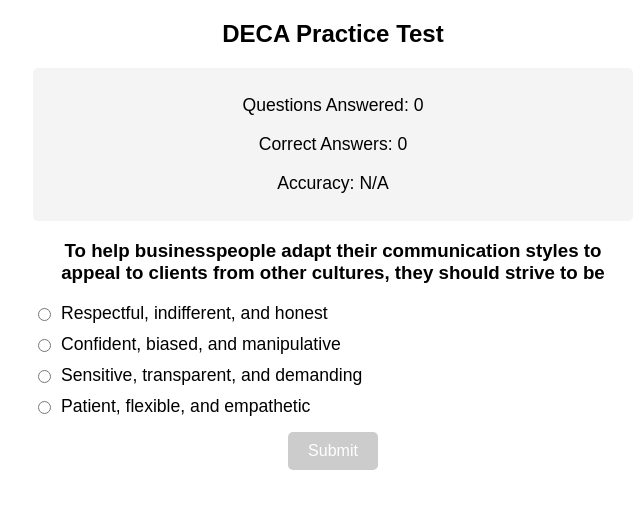
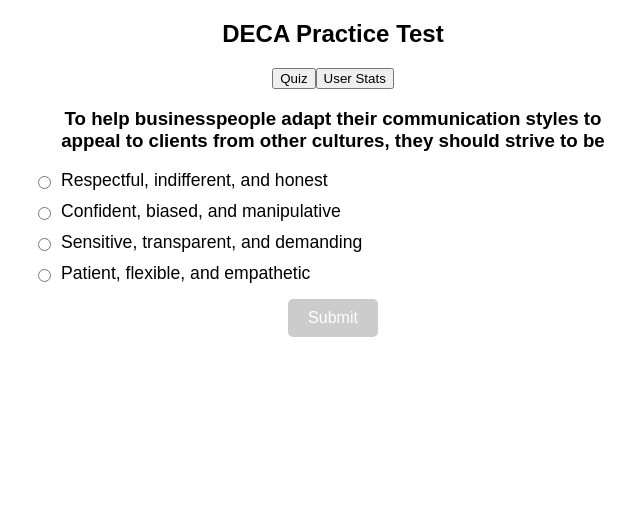
Before and after one commit to prakruthv/decatest-website, a React (Create React App) app: page / in a window 1280 px wide. Shown: the top 508 px of the page, without its empty margins (307-947 px from the left). Built offline with nearby package versions, Linux system fonts and the light colour scheme.

Commit message:
Update App.js

```diff
--- a/src/App.js
+++ b/src/App.js
@@ -10,6 +10,7 @@
   const [showNext, setShowNext] = useState(false);
   const [totalAnswered, setTotalAnswered] = useState(0);
   const [totalCorrect, setTotalCorrect] = useState(0);
+  const [activeTab, setActiveTab] = useState('quiz'); // Controls tab switching
 
   // Shuffle questions on mount
   useEffect(() => {
@@ -66,12 +67,16 @@
   return (
     <div className="quiz-container">
       <h2>DECA Practice Test</h2>
-      <div className="stats">
-        <p>Questions Answered: {totalAnswered}</p>
-        <p>Correct Answers: {totalCorrect}</p>
-        <p>Accuracy: {totalAnswered > 0 ? ((totalCorrect / totalAnswered) * 100).toFixed(1) + "%" : "N/A"}</p>
+
+      {/* Tab Navigation */}
+      <div className="tab-container">
+        <button className={activeTab === 'quiz' ? 'active-tab' : ''} onClick={() => setActiveTab('quiz')}>Quiz</button>
+        <button className={activeTab === 'stats' ? 'active-tab' : ''} onClick={() => setActiveTab('stats')}>User Stats</button>
       </div>
 
+      {/* Quiz Tab */}
+      {activeTab === 'quiz' && (
+        <>
           {questions.length > 0 && (
             <>
               <h3>{questions[currentIndex].question}</h3>
@@ -97,6 +102,18 @@
               {showNext && <button className="next-btn" onClick={handleNextQuestion}>Next Question</button>}
             </>
           )}
+        </>
+      )}
+
+      {/* Stats Tab */}
+      {activeTab === 'stats' && (
+        <div className="stats">
+          <h3>User Statistics</h3>
+          <p>Questions Answered: {totalAnswered}</p>
+          <p>Correct Answers: {totalCorrect}</p>
+          <p>Accuracy: {totalAnswered > 0 ? ((totalCorrect / totalAnswered) * 100).toFixed(1) + "%" : "N/A"}</p>
+        </div>
+      )}
     </div>
   );
 }
```
Lines whose indentation alone changed are shown as unchanged.
